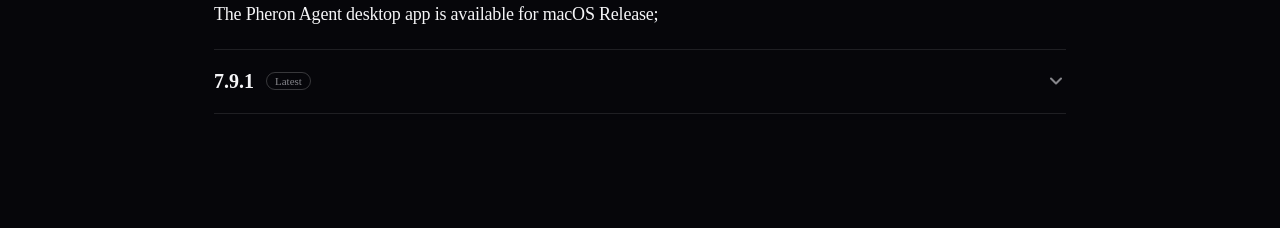
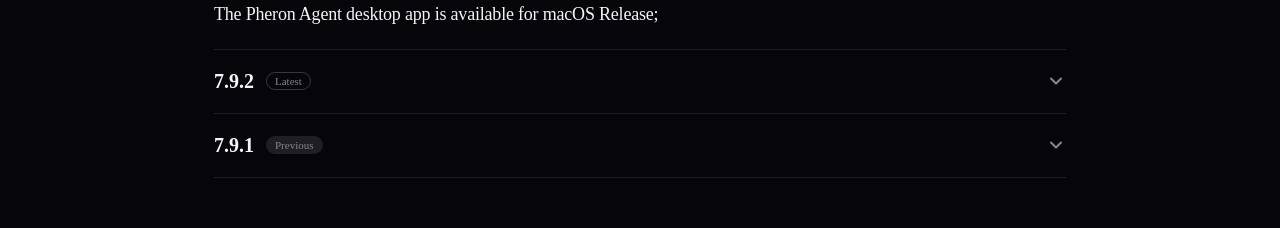
Before and after one commit to trgysvc/PheronAgentWeb, a Next.js app: page /download in a window 1280 px wide. Shown: the part 566-794 px from the top of the page. Built offline with nearby package versions, Linux system fonts and the light colour scheme.

Commit message:
feat: update download page to v7.9.2 and add previous version 7.9.1 section

```diff
--- a/src/app/download/page.tsx
+++ b/src/app/download/page.tsx
@@ -24,6 +24,7 @@
   const [languageDropdownOpen, setLanguageDropdownOpen] = useState(false);
   const dropdownRef = useRef<HTMLDivElement>(null);
   const [versionExpanded, setVersionExpanded] = useState(false);
+  const [version791Expanded, setVersion791Expanded] = useState(false);
 
   // Close dropdown on click outside
   useEffect(() => {
@@ -111,7 +112,7 @@
 
         <div style={{ marginBottom: "50px", display: "flex", flexDirection: "column", alignItems: "center" }}>
           <a
-            href="https://app.pheronagent.com/PheronAgent.dmg"
+            href="https://app.pheronagent.com/PheronAgent792.dmg"
             className={styles.downloadPillBtn}
           >
             <span>Download for macOS</span>
@@ -146,7 +147,7 @@
               onClick={() => setVersionExpanded(!versionExpanded)}
             >
               <div className={styles.versionLeft}>
-                <span className={styles.versionNum}>7.9.1</span>
+                <span className={styles.versionNum}>7.9.2</span>
                 <span className={styles.versionLatestBadge}>Latest</span>
               </div>
               <svg
@@ -164,15 +165,59 @@
             {versionExpanded && (
               <div className={styles.versionDetails}>
                 <p>
-                  Pheron Agent v7.9.1 is the active, stable release for macOS (Apple Silicon).
+                  Pheron Agent v7.9.2 is the active, stable release for macOS (Apple Silicon).
                 </p>
-                <div>
+                <div style={{ display: "flex", alignItems: "center", gap: "16px", marginTop: "8px" }}>
                   <a
-                    href="https://app.pheronagent.com/PheronAgent.dmg"
+                    href="https://app.pheronagent.com/PheronAgent792.dmg"
                     className={styles.versionDetailsLink}
                   >
-                    Download PheronAgent.dmg directly (v7.9.1)
+                    Download PheronAgent792.dmg directly (v7.9.2)
                   </a>
+                  <Link href="/changelog#v7.9.2" className={styles.versionDetailsLink}>
+                    View Changelog
+                  </Link>
+                </div>
+              </div>
+            )}
+          </div>
+
+          <div className={styles.versionItem}>
+            <div
+              className={styles.versionRow}
+              onClick={() => setVersion791Expanded(!version791Expanded)}
+            >
+              <div className={styles.versionLeft}>
+                <span className={styles.versionNum}>7.9.1</span>
+                <span className={styles.versionLatestBadge} style={{ background: "rgba(255, 255, 255, 0.1)", color: "var(--text-secondary)", borderColor: "transparent" }}>Previous</span>
+              </div>
+              <svg
+                className={`${styles.versionCaret} ${version791Expanded ? styles.versionCaretOpen : ""}`}
+                viewBox="0 0 24 24"
+                fill="none"
+                stroke="currentColor"
+                strokeWidth="2.5"
+                strokeLinecap="round"
+                strokeLinejoin="round"
+              >
+                <polyline points="6 9 12 15 18 9" />
+              </svg>
+            </div>
+            {version791Expanded && (
+              <div className={styles.versionDetails}>
+                <p>
+                  Pheron Agent v7.9.1 is a previous release for macOS (Apple Silicon).
+                </p>
+                <div style={{ display: "flex", alignItems: "center", gap: "16px", marginTop: "8px" }}>
+                  <a
+                    href="https://app.pheronagent.com/PheronAgent791.dmg"
+                    className={styles.versionDetailsLink}
+                  >
+                    Download PheronAgent791.dmg directly (v7.9.1)
+                  </a>
+                  <Link href="/changelog#v7.9.1" className={styles.versionDetailsLink}>
+                    View Changelog
+                  </Link>
                 </div>
               </div>
             )}
```
